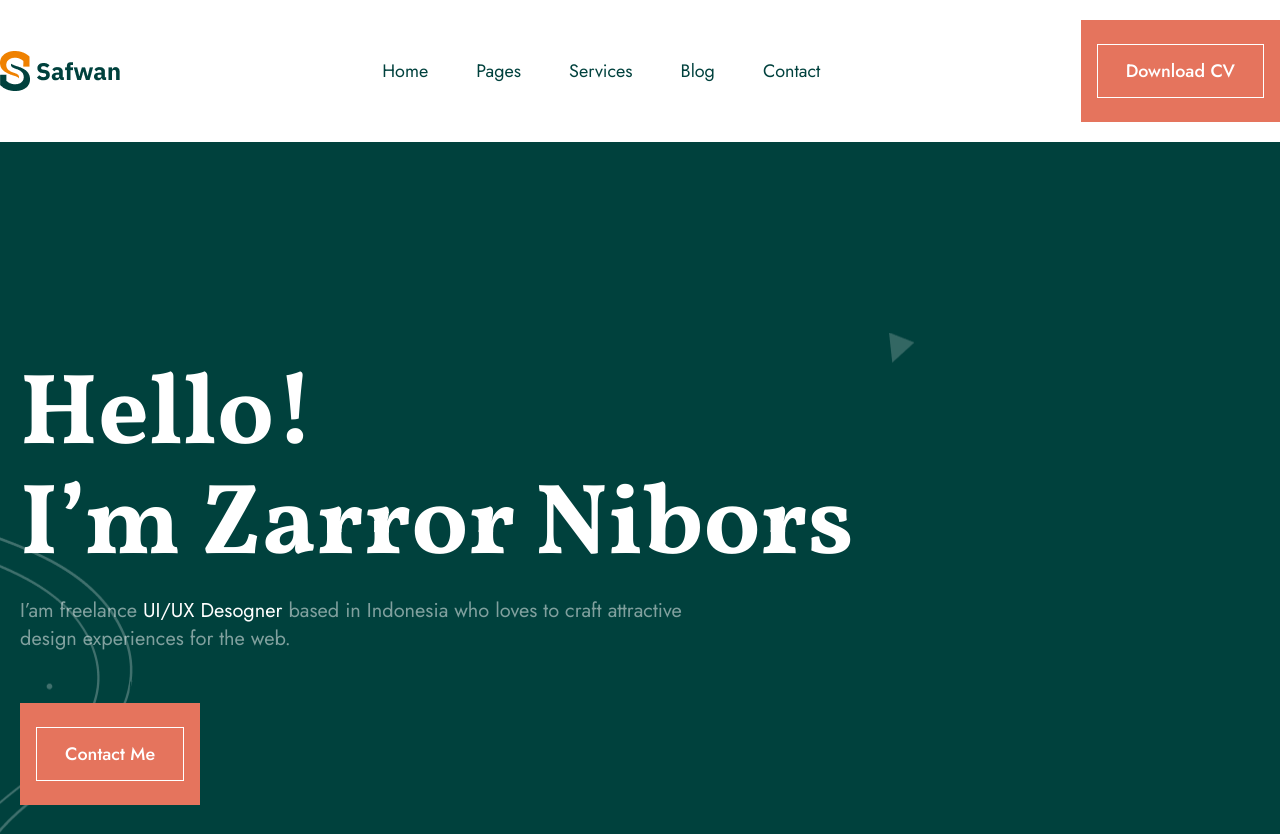
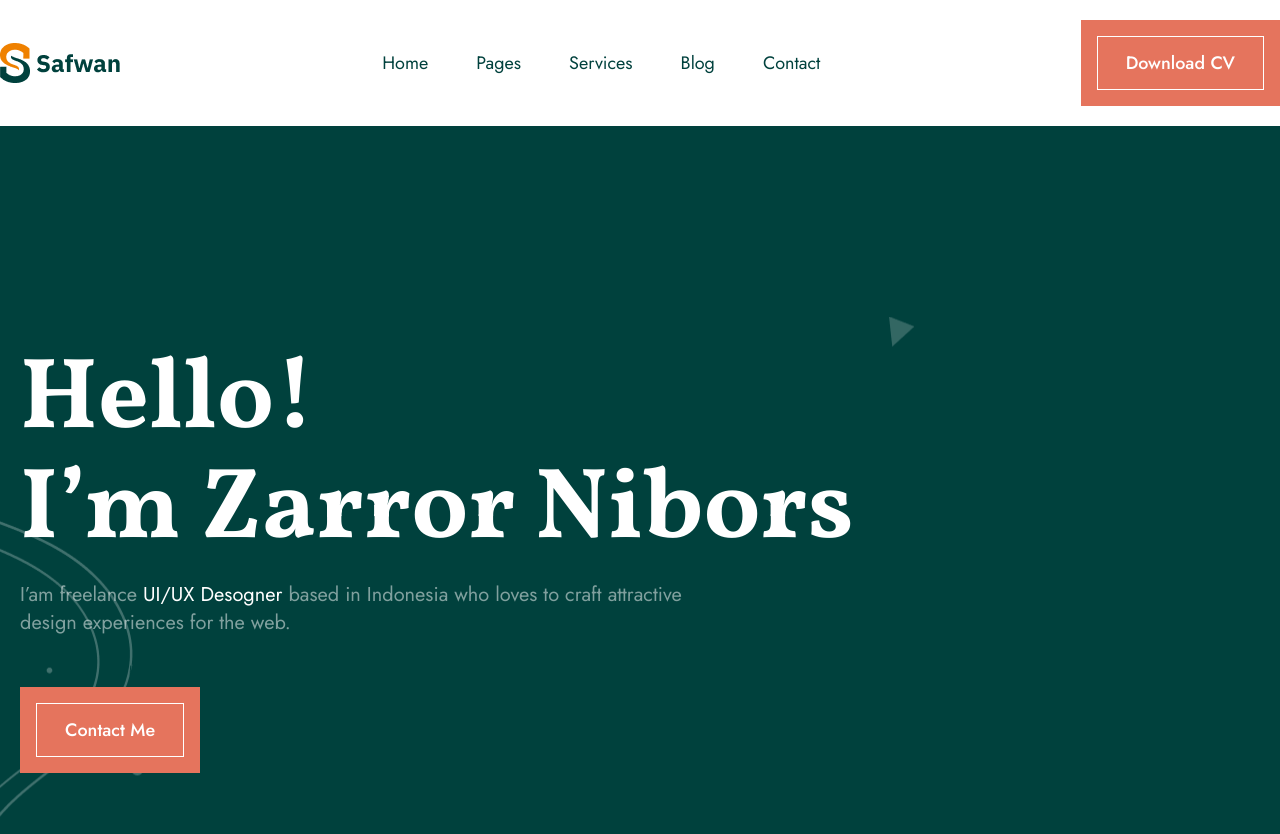
Before and after one commit to towsifislambiz/React-Project-1-, a React (Vite) app: page / in a window 1280 px wide. Shown: the top 834 px of the page. Built offline with nearby package versions, Linux system fonts and the light colour scheme.

Commit message:
feat : add py

```diff
--- a/src/Components/Button.jsx
+++ b/src/Components/Button.jsx
@@ -3,7 +3,7 @@ import React from 'react'
 const Button = ({ text, className }) => {
   return (
     <button
-      className={`bg-c2 px-2 py-2 sm:px-4 sm:py-4 md:px-3 md:py-3 lg:px-4 lg:py-6 ${className}`}
+      className={`bg-c2 px-2 py-2 sm:px-4 sm:py-4 md:px-3 md:py-3 lg:px-4 lg:py-4 ${className}`}
     >
       <span className="inline-block text-white px-4 py-2 sm:px-6 sm:py-3 md:px-5 md:py-3 lg:px-7 lg:py-3 text-sm md:text-lg font-jost font-medium border border-white">
         {text}
```
